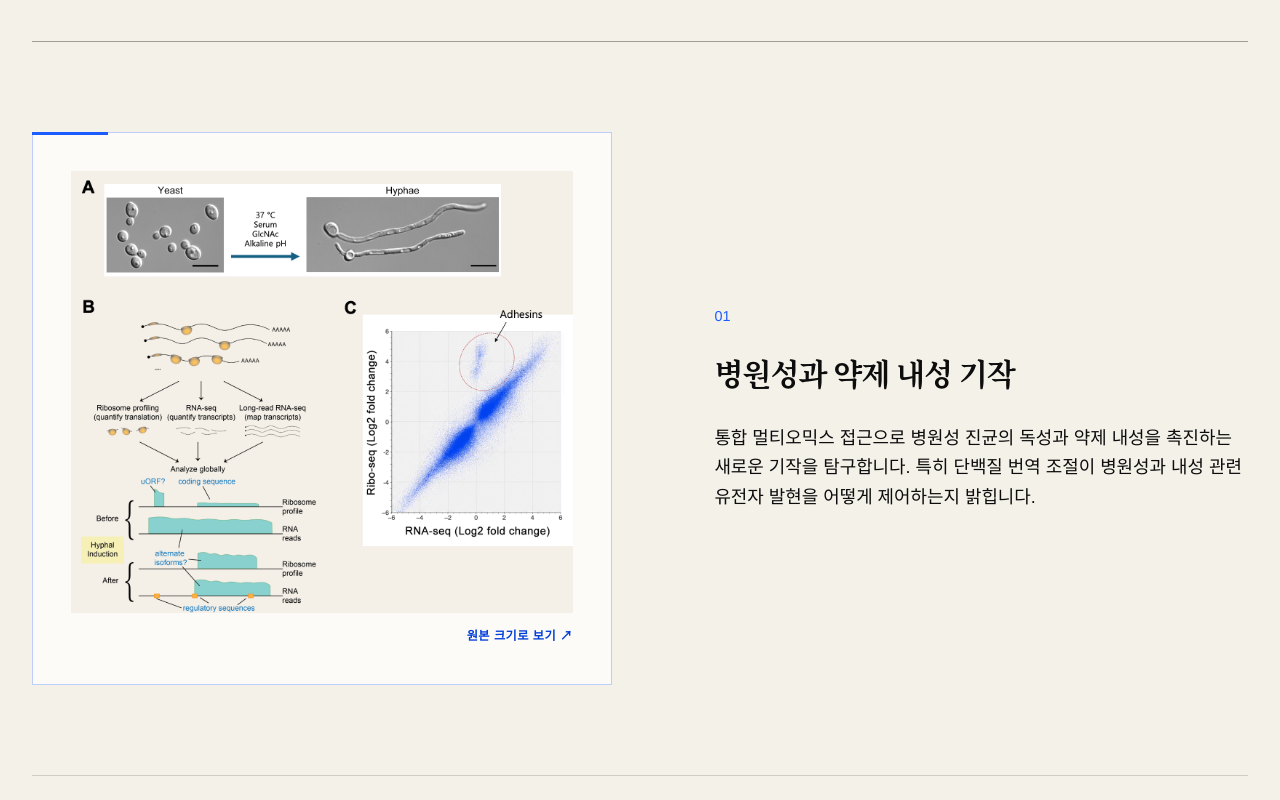
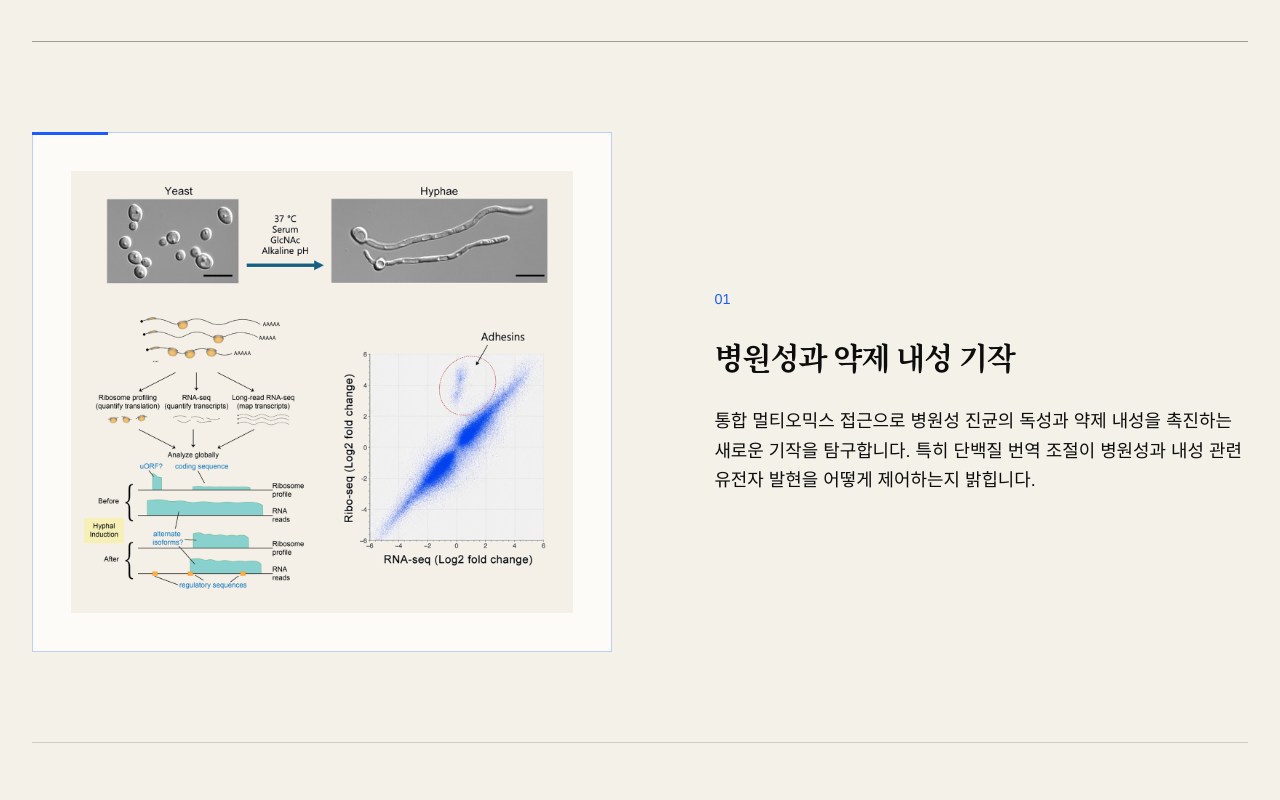
Before and after one commit to KMIN-LAB/kmin-lab, a Next.js app: page / in a window 1280 px wide. Shown: the part 1840-2640 px from the top of the page. Built offline with nearby package versions, Linux system fonts and the light colour scheme.

Commit message:
Update Ribo-seq research figure

```diff
--- a/app/LabHome.tsx
+++ b/app/LabHome.tsx
@@ -85,7 +85,7 @@ const copy = {
     researchTitle: "세 개의 질문, 하나의 방향",
     researchSubtitle: "진균의 병원성과 진화를 이해하고, 그 지식을 사람과 작물을 위한 기술로 연결합니다.",
     researchItems: [
-      { title: "병원성과 약제 내성 기작", body: "통합 멀티오믹스 접근으로 병원성 진균의 독성과 약제 내성을 촉진하는 새로운 기작을 탐구합니다. 특히 단백질 번역 조절이 병원성과 내성 관련 유전자 발현을 어떻게 제어하는지 밝힙니다.", image: "/images/research-riboseq-v3.png", width: 1380, height: 1216, alt: "효모-균사 전환, uORF·대체 번역체 조절, RNA-seq과 Ribo-seq 변화량을 함께 보여주는 연구 결과 그림" },
+      { title: "병원성과 약제 내성 기작", body: "통합 멀티오믹스 접근으로 병원성 진균의 독성과 약제 내성을 촉진하는 새로운 기작을 탐구합니다. 특히 단백질 번역 조절이 병원성과 내성 관련 유전자 발현을 어떻게 제어하는지 밝힙니다.", image: "/images/research-riboseq-v5.png", width: 1380, height: 1216, alt: "효모-균사 전환, uORF·대체 번역체 조절, RNA-seq과 Ribo-seq 변화량을 함께 보여주는 연구 결과 그림" },
       { title: "식물 실시간 모니터링 나노센서", body: "식물이 가뭄, 상처, 질병에 대응하며 방출하는 신호 물질을 실시간으로 감지하는 나노센서를 개발합니다. 스트레스를 조기에 발견해 작물 피해를 줄이고 자원을 효율적으로 사용하는 농업을 지향합니다.", image: "/images/research-nanosensor-v4.webp", width: 1369, height: 1149, alt: "토마토 식물 조직에 삽입한 마이크로니들 MXene-FET 센서로 ABA에 따른 전도도 변화를 실시간 측정하는 상세 모식도" },
       { title: "AI로 탐구하는 버섯 진화", body: "계통유전체 정보, 형태 이미지, 생태 데이터를 인공지능과 결합해 버섯의 독성, 색, 형태와 같은 핵심 형질이 어떻게 등장하고 다양해졌는지 탐구합니다.", image: "/images/research-mushroom-ai-v4.webp", width: 1782, height: 883, alt: "1만 장 이상의 버섯 이미지를 합성곱 신경망으로 분석해 위장색, 경고색, 흰색 형질을 분류하는 상세 모식도" },
     ],
@@ -150,7 +150,7 @@ const copy = {
     researchTitle: "Three questions. One direction.",
     researchSubtitle: "We connect fundamental discoveries in fungal virulence and evolution to technologies that protect people, plants, and ecosystems.",
     researchItems: [
-      { title: "Mechanisms of virulence and drug resistance", body: "We employ integrative multi-omics approaches to investigate novel mechanisms that promote virulence and drug resistance in pathogenic fungi. Our work reveals how the regulation of protein translation controls gene expression involved in virulence and resistance.", image: "/images/research-riboseq-v3.png", width: 1380, height: 1216, alt: "Ribo-seq study figure connecting yeast-to-hypha morphogenesis, uORF and alternative isoform regulation, and RNA-seq versus Ribo-seq fold changes" },
+      { title: "Mechanisms of virulence and drug resistance", body: "We employ integrative multi-omics approaches to investigate novel mechanisms that promote virulence and drug resistance in pathogenic fungi. Our work reveals how the regulation of protein translation controls gene expression involved in virulence and resistance.", image: "/images/research-riboseq-v5.png", width: 1380, height: 1216, alt: "Ribo-seq study figure connecting yeast-to-hypha morphogenesis, uORF and alternative isoform regulation, and RNA-seq versus Ribo-seq fold changes" },
       { title: <>Nanosensors for real-time<br />monitoring in plants</>, body: "Plants release signaling molecules to manage drought, wounds, and disease. We develop nanosensors that detect these stress-related molecules in real time, creating opportunities to mitigate stress and prevent disease while using resources more efficiently.", image: "/images/research-nanosensor-v4.webp", width: 1369, height: 1149, alt: "Detailed microneedle MXene-FET biosensor diagram showing insertion into tomato tissue and real-time ABA-dependent conductance changes" },
       { title: "Exploring mushroom evolution with AI", body: "By integrating phylogenomic data, morphological images, and ecological information, we develop AI-based models to understand how toxicity, coloration, morphology, and other traits emerged and diversified across fungal lineages.", image: "/images/research-mushroom-ai-v4.webp", width: 1782, height: 883, alt: "Detailed convolutional neural network diagram classifying more than 10,000 mushroom images by camouflage, conspicuous coloration, and white coloration" },
     ],
@@ -272,14 +272,7 @@ export default function LabHome({ locale }: { locale: Locale }) {
           {t.researchItems.map((item, index) => (
             <article className="research-card" key={item.image}>
               <div className={`research-card-image${item.image.includes("riboseq") ? " research-card-image--riboseq" : ""}`}>
-                {item.image.includes("riboseq") ? (
-                  <a className="research-card-image-link" href={sitePath(item.image)} target="_blank" rel="noreferrer">
-                    <Image src={sitePath(item.image)} alt={item.alt} width={item.width} height={item.height} />
-                    <span className="research-card-image-action">{locale === "ko" ? "원본 크기로 보기" : "View full figure"}<span aria-hidden="true"> ↗</span></span>
-                  </a>
-                ) : (
-                  <Image src={sitePath(item.image)} alt={item.alt} width={item.width} height={item.height} />
-                )}
+                <Image src={sitePath(item.image)} alt={item.alt} width={item.width} height={item.height} />
               </div>
               <div className="research-card-copy"><span className="research-index">0{index + 1}</span><h3>{item.title}</h3><p>{item.body}</p></div>
             </article>
--- a/app/globals.css
+++ b/app/globals.css
@@ -284,7 +284,7 @@ img { max-width: 100%; }
   background: rgba(255, 255, 255, 0.72);
 }
 
-.research-card-image img { display: block; width: 100%; max-height: 590px; object-fit: contain; }
+.research-card-image img { display: block; width: 100%; height: auto; max-height: 590px; object-fit: contain; }
 .research-card-image--riboseq {
   position: relative;
   background: #fcfbf8;
@@ -301,23 +301,6 @@ img { max-width: 100%; }
   background: var(--blue);
 }
 
-.research-card-image-link {
-  width: 100%;
-  display: grid;
-  gap: 14px;
-}
-
-.research-card-image-action {
-  justify-self: end;
-  color: var(--blue-dark);
-  font-size: 0.76rem;
-  font-weight: 600;
-  letter-spacing: 0.04em;
-}
-
-.research-card-image-link:hover .research-card-image-action,
-.research-card-image-link:focus-visible .research-card-image-action { text-decoration: underline; text-underline-offset: 4px; }
-.research-card-image-link:focus-visible { outline: 2px solid var(--blue); outline-offset: 6px; }
 .research-card-copy { max-width: 560px; }
 .research-index { display: block; margin-bottom: 30px; color: var(--blue); font-size: 0.9rem; }
 
```
Also changed, not shown: public/images/research-riboseq-v5.png (added), 1 other file (tests, documents, lock files or other folders).
